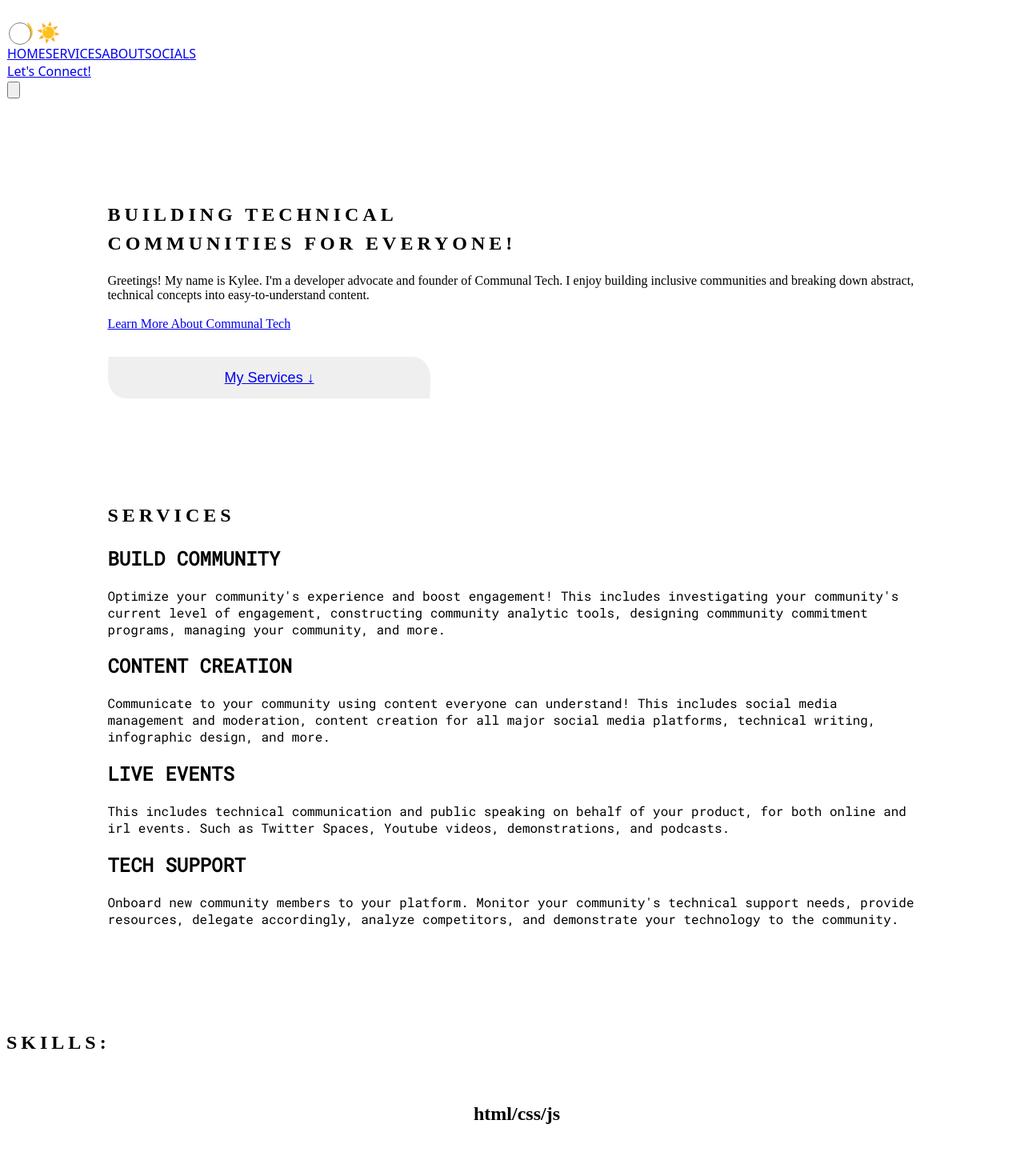
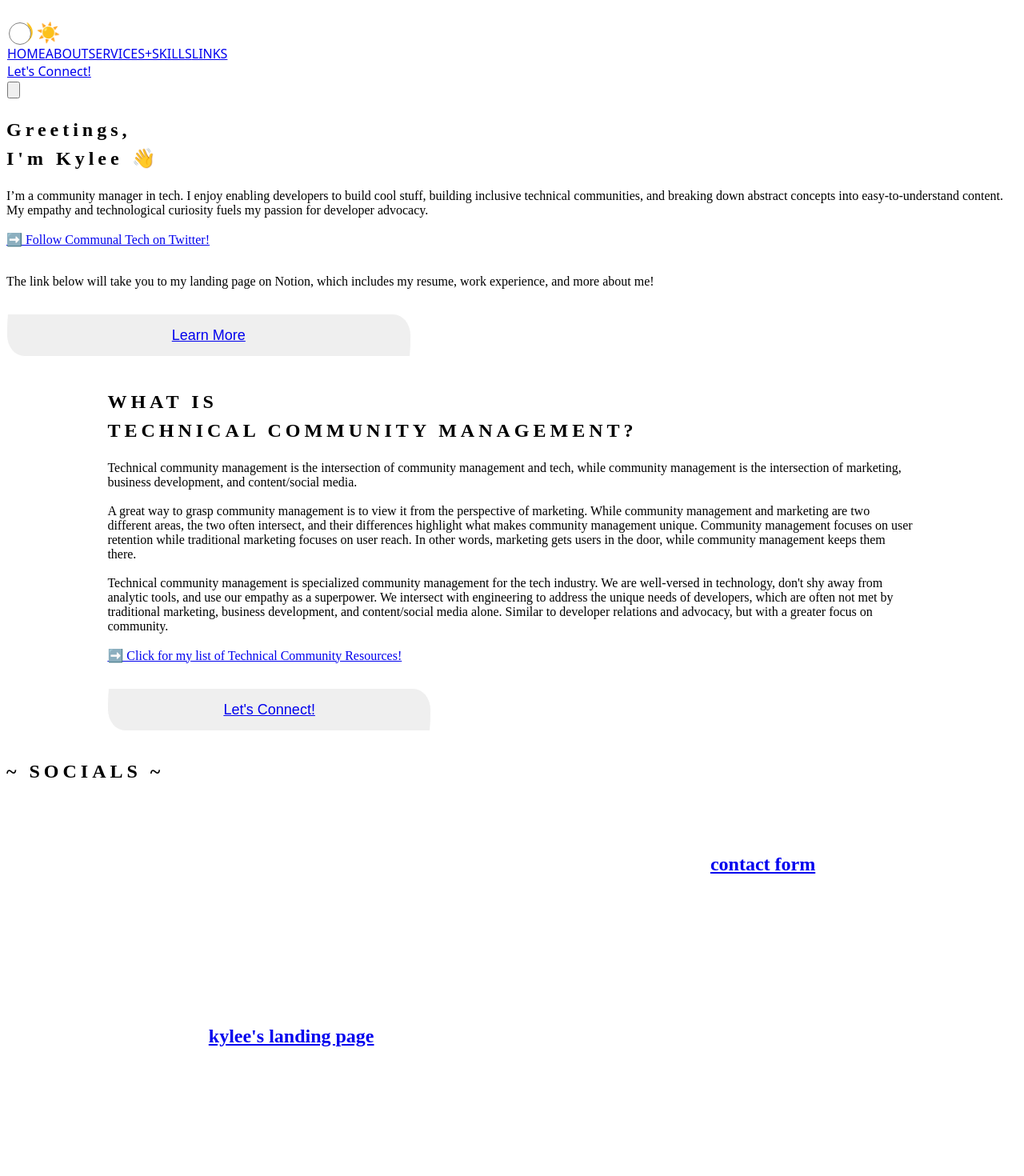
Before and after one commit to kyleecodes/communaltech-website_old, a Next.js app: page / in a window 1280 px wide. Shown: the top 1470 px of the page at 80% size. Built offline with nearby package versions, Linux system fonts and the light colour scheme; a web font is replaced by a local one.

Commit message:
Updated about me Deleted skills and services components & CSS Links added to Notion landing page

```diff
--- a/components/NavBar.js
+++ b/components/NavBar.js
@@ -29,22 +29,24 @@ function Navbar() {
                     HOME
                   </a>
                   <a
-                    href="#services_section"
-                    className="py-4 px-2 transition duration-300"
-                  >
-                    SERVICES
-                  </a>
-                  <a
                     href="#about_section"
                     className="py-4 px-2 transition duration-300"
                   >
                     ABOUT
                   </a>
                   <a
+                    href="https://www.notion.so/communaltech/Kylee-Fields-Communal-Tech-1-0730bd5aa6a24f6d9e91b895e56cee48#9d1c94f8f82c4781b8e7befcd8fb9189"
+                    target="_blank"
+                    rel="noopener noreferrer"
+                    className="py-4 px-2 transition duration-300"
+                  >
+                    SERVICES+SKILLS
+                  </a>
+                  <a
                     href="#socials_section"
                     className="py-4 px-2 transition duration-300"
                   >
-                    SOCIALS
+                    LINKS
                   </a>
                 </div>
               </div>
@@ -84,19 +86,18 @@ function Navbar() {
           {toggle && (
             <ul className="">
               <li className="active">
-                <a
-                  href=""
-                  className="block text-sm px-2 py-4"
-                >
+                <a href="" className="block text-sm px-2 py-4">
                   Home
                 </a>
               </li>
               <li>
                 <a
-                  href="#services_section"
+                  href="https://www.notion.so/communaltech/Kylee-Fields-Communal-Tech-1-0730bd5aa6a24f6d9e91b895e56cee48#9d1c94f8f82c4781b8e7befcd8fb9189"
+                  target="_blank"
+                  rel="noopener noreferrer"
                   className="block text-sm px-2 py-4 transition duration-300"
                 >
-                  Services
+                  Services+Skills
                 </a>
               </li>
               <li>
@@ -110,7 +111,7 @@ function Navbar() {
                   href="#socials_section"
                   className="block text-sm px-2 py-4 transition duration-300"
                 >
-                  Socials
+                  Links
                 </a>
               </li>
               <li>
--- a/components/Skills.js
+++ /dev/null
@@ -1,44 +0,0 @@
-import styles from "../styles/Skills.module.css";
-
-function Skills() {
-  return (
-    <div>
-      <div className="text-2xl md:text-3xl lg:text-4xl 2xl:text-6xl text-center">
-        <h2 className={styles.line_height}>SKILLS:</h2>
-      </div>
-      <div
-        className={
-          "grid grid-cols-1 md:grid-cols-2 xl:grid-cols-4 gap-4 my-10 mx-10 lg:mx-40"
-        }
-      >
-        <div className={styles.skills_icon}>
-          <h2> html/css/js </h2>
-        </div>
-        <div className={styles.skills_icon}>
-          <h2> tailwindcss </h2>{" "}
-        </div>
-        <div className={styles.skills_icon}>
-          <h2> reactjs/nextjs </h2>
-        </div>
-        <div className={styles.skills_icon}>
-          <h2> git/github </h2>{" "}
-        </div>
-        <div className={styles.skills_icon}>
-          <h2>linux / windows</h2>
-        </div>
-
-        <div className={styles.skills_icon}>
-          <h2> moderation </h2>
-        </div>
-        <div className={styles.skills_icon}>
-          <h2> technical writing </h2>
-        </div>
-        <div className={styles.skills_icon}>
-          <h2> dApp development </h2>
-        </div>
-      </div>
-    </div>
-  );
-}
-
-export default Skills;
--- a/components/SocialLinks.js
+++ b/components/SocialLinks.js
@@ -12,16 +12,19 @@ function SocialLink() {
           <h2> contact form </h2>
         </a>
       </div>
+
       <div className={styles.left_link_container}>
+        <a href="https://communaltech.notion.site/Kylee-Fields-Communal-Tech-0730bd5aa6a24f6d9e91b895e56cee48">
+          <h2> kylee's landing page </h2>{" "}
+        </a>
+      </div>
+
+      <div className={styles.right_link_container}>
         <a href="https://twitter.com/communal_tech">
           <h2> twitter </h2>{" "}
         </a>
       </div>
-      <div className={styles.right_link_container}>
-        <a href="https://kyleecodes.hashnode.dev/">
-          <h2> blog </h2>
-        </a>
-      </div>
+
       <div className={styles.left_link_container}>
         <a href="https://github.com/kyleecodes">
           <h2> github </h2>{" "}
--- a/pages/about.js
+++ b/pages/about.js
@@ -22,7 +22,7 @@ export default function About() {
             }
           >
             <h2 className={styles.line_height}>
-              ABOUT <br /> COMMUNAL TECH
+              WHAT IS <br /> TECHNICAL COMMUNITY MANAGEMENT?
             </h2>{" "}
           </div>
 
@@ -31,14 +31,26 @@ export default function About() {
               "font-robotoMono text-base md:text-sm lg:text-md xl:text-lg 2xl:text-xl mb-10"
             }
           >
-            Communal Tech is a technical community management consulting company
-            founded by 'Kylee Codes' in January 2022. Kylee previously worked as
-            a freelance web designer, software engineer intern at Red Hat, computer science
-            student, and content creator. <br />
-            Kylee is mostly self-taught, has been a lifelong computer science nerd, and is finishing up her Computer Science degree, with a heavy focus on studying advanced programming languages, such as Rustlang.
+            Technical community management is the intersection of community management and tech, while community management is the intersection of marketing, business development, and content/social media.
             <br /> <br />
-            <a className = "font-bold" href="https://twitter.com/kyleecodes">
-              Follow Kylee on Twitter!
+            A great way to grasp community management is to view it from the perspective of
+            marketing. While community management and marketing are two
+            different areas, the two often intersect, and their differences
+            highlight what makes community management unique. Community management
+            focuses on user retention while traditional marketing focuses on
+            user reach. In other words, marketing gets users in the door, while
+            community management keeps them there.
+            <br /> <br />
+            Technical community management is specialized community management for the tech industry. We are well-versed in technology, don't shy away from analytic tools, and use our empathy as a superpower.
+            We intersect with engineering to address the unique needs of developers, which are often not met by traditional marketing, business development, and content/social media alone. Similar to developer relations and advocacy, but with a greater focus on community.
+            <br /> <br />
+            <a
+              className="font-bold text-purple-600"
+              target="_blank"
+              rel="noopener noreferrer"
+              href="https://communaltech.notion.site/Technical-Community-Management-Resources-1dcc6e2bfef3408fba7c502ceee1aad7"
+            >
+              ➡️  Click for my list of Technical Community Resources!
             </a>
           </p>
           <button className={styles.primary_button}>
--- a/pages/index.js
+++ b/pages/index.js
@@ -1,7 +1,6 @@
 import Head from "next/head";
 import styles from "../styles/Home.module.css";
 import About from "./about";
-import Services from "./services";
 import Socials from "./socials";
 import NavBar from "../components/NavBar";
 
@@ -22,16 +21,15 @@ export default function Home() {
             "pr-0 md:pr-24 lg:pr-36 xl:pr-56 ml-4 md:ml-6 lg:ml-20 2xl:ml-40 mr-1 md:mr-10 lg:mr-40 2xl:mr-60 my-4 md:my-6 lg:my-10 2xl:my-20"
           }
         >
-        <div className={styles.main_margin}>
           <div
             className={
               "text-2xl md:text-3xl lg:text-4xl 2xl:text-6xl mb-1 md:mb-2"
             }
           >
             <h2 className={styles.line_height}>
-              BUILDING TECHNICAL
+              Greetings,
               <br />
-              COMMUNITIES FOR EVERYONE!
+              I'm Kylee 👋
             </h2>{" "}
           </div>
           <p
@@ -39,21 +37,27 @@ export default function Home() {
               "font-robotoMono text-base md:text-sm lg:text-md xl:text-lg 2xl:text-xl pr-0.5 md:pr-4 xl:pr-44 2xl:pr-64 mb-10"
             }
           >
-            Greetings! My name is Kylee. I'm a developer advocate and founder of
-            Communal Tech. I enjoy building inclusive communities and breaking
-            down abstract, technical concepts into easy-to-understand content.{" "}
+            I’m a community manager in tech. I enjoy enabling developers
+            to build cool stuff, building inclusive technical communities, and
+            breaking down abstract concepts into easy-to-understand
+            content. My empathy and technological curiosity fuels my passion for developer advocacy. <br />
             <br />
+            <a className = "font-bold text-sky-400" href="https://twitter.com/kyleecodes">
+            ➡️  Follow Communal Tech on Twitter! <br />
             <br />
-            <a className="font-bold" href="#about_section">Learn More About Communal Tech</a>
+            </a>
+            <p className="font-bold">
+              The link below will take you to my landing page on Notion, which
+              includes my resume, work experience, and more about me!
+            </p>
           </p>
           <button className={styles.primary_button}>
-            <a href="#services_section"> My Services ↓ </a>
+            <a href="https://communaltech.notion.site/Kylee-Fields-Communal-Tech-1-0730bd5aa6a24f6d9e91b895e56cee48">
+              {" "}
+              Learn More{" "}
+            </a>
           </button>
-        </div>
         </main>
-</section>
-      <section id={"services_section"}>
-        <Services />
       </section>
 
       <section id={"about_section"}>
--- a/pages/services.js
+++ /dev/null
@@ -1,71 +0,0 @@
-import Head from "next/head";
-import styles from "../styles/Home.module.css";
-import Skills from "../components/Skills";
-
-export default function Services() {
-  return (
-    <div className={styles.landing_container}>
-      <Head>
-        <title>Communal Tech</title>
-        <meta name="description" content="Generated by create next app" />
-        <link rel="icon" href="/favicon.ico" />
-      </Head>
-
-      <main
-        className={
-          "pr-0 md:pr-24 lg:pr-36 ml-4 md:ml-6 lg:ml-20 2xl:ml-40 mr-2 md:mr-10 lg:mr-30 my-4 md:my-6 lg:my-10 2xl:my-20"
-        }
-      >
-      <div className={styles.main_margin}>
-        <div className={"text-2xl md:text-3xl lg:text-4xl 2xl:text-6xl mb-8"}>
-          <h2 className={styles.line_height}>SERVICES</h2>{" "}
-        </div>
-        <div className={styles.landing_text}>
-          <div className="grid grid-cols-1 md:grid-cols-2 xl:grid-cols-4 gap-8 mb-10">
-            <div>
-              <h2 className="text-xl font-extrabold">BUILD COMMUNITY</h2>
-              <p>
-                {" "}
-                Optimize your community's experience and boost engagement! This
-                includes investigating your community's current level of
-                engagement, constructing community analytic tools, designing
-                commmunity commitment programs, managing your community, and more. <br />
-              </p>
-            </div>
-            <div>
-              <h2 className="text-xl font-extrabold">CONTENT CREATION </h2>
-              <p>
-                {" "}
-                Communicate to your community using content everyone can
-                understand! This includes social media management and
-                moderation, content creation for all major social media
-                platforms, technical writing, infographic design, and more.{" "}
-              </p>
-            </div>
-            <div>
-              <h2 className="text-xl font-extrabold"> LIVE EVENTS </h2>
-              <p>
-                {" "}
-                This includes technical communication and public speaking on
-                behalf of your product, for both online and irl events. Such as
-                Twitter Spaces, Youtube videos, demonstrations, and podcasts.
-              </p>
-            </div>
-            <div>
-              <h2 className="text-xl font-extrabold"> TECH SUPPORT </h2>
-              <p>
-                {" "}
-                Onboard new community members to your platform. Monitor your
-                community's technical support needs, provide resources, delegate
-                accordingly, analyze competitors, and demonstrate your
-                technology to the community.{" "}
-              </p>
-            </div>
-          </div>
-        </div>
-        </div>
-      </main>
-      <Skills/>
-    </div>
-  );
-}
--- a/styles/Home.module.css
+++ b/styles/Home.module.css
@@ -22,7 +22,7 @@
 }
 
 .main_margin {
-  margin: 10%;
+  margin: 3% 10% 3% 10%;
 }
 
 @media (max-width: 768px) {
--- a/styles/Skills.module.css
+++ /dev/null
@@ -1,23 +0,0 @@
-.skills_icon {
-    box-shadow: 3px 3px 10px 4px var(--color-primary-diff);
-    border-radius: 10px 100px / 120px;
-    /* border-radius: 30px; */
-    border: solid white 1px;
-    margin-top: 15px;
-    /* font-size: 18px; */
-    line-height: 50px;
-    width: 90%;
-    margin-left: 5%;
-    margin-right: 5%;
-    -webkit-animation: slideLeft 3s forwards;
-    -webkit-animation-delay: 0s;
-    animation: slideLeft 3s forwards;
-    animation-delay: 0s;
-    padding: 5px;
-    text-align: center;
-  }
-
-  .line_height {
-    letter-spacing: 5px;
-    line-height: 150%;
-  }
--- a/styles/globals.css
+++ b/styles/globals.css
@@ -99,7 +99,7 @@ a {
 .bounce p {
   position: absolute;
   @apply font-robotoMono;
-  font-size: 1.85vh;
+  /* font-size: 1.85vh; */
   width: 100%;
   height: 100%;
   margin: 0;
```
Lines whose indentation alone changed are shown as unchanged.
